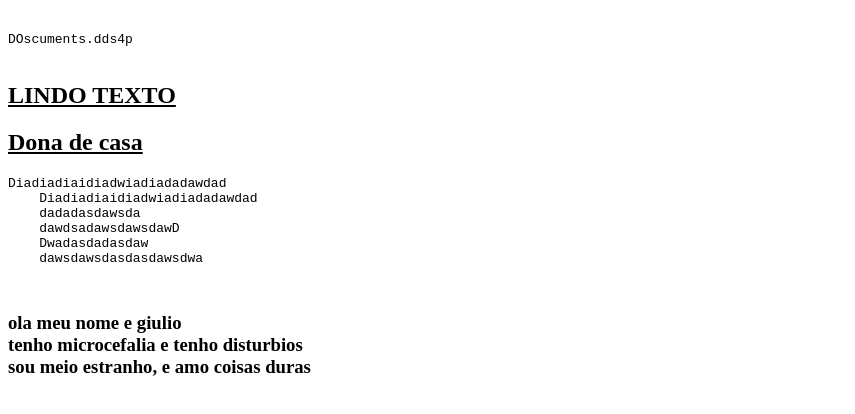
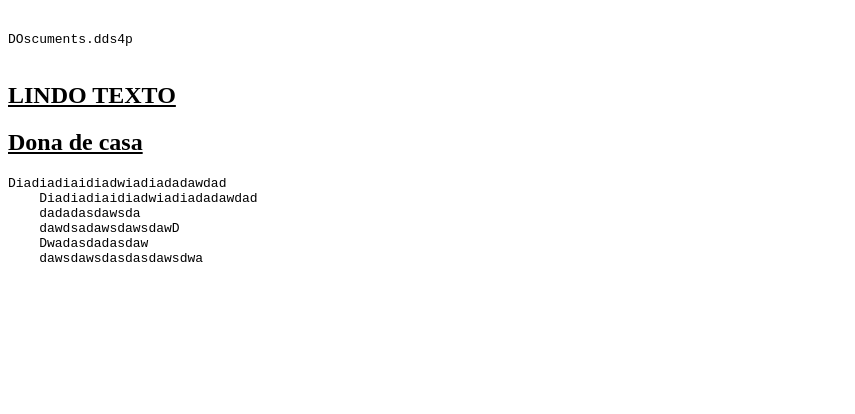
Before and after one commit to GabrielSantana0/html-css, a plain HTML site: page exercicios/ex001/index.html in a window 1280 px wide. Shown: the part 110-524 px from the top of the page, without its empty margins (0-855 px from the left). Drawn offline with Linux system fonts and the light colour scheme.

Commit message:
Update index.html

```diff
--- a/exercicios/ex001/index.html
+++ b/exercicios/ex001/index.html
@@ -25,6 +25,5 @@ DOscuments.dds4p
     dawsdawsdasdasdawsdwa
 </p>
 </pre>
-<p><h3>ola meu nome e giulio <br>tenho microcefalia e tenho disturbios <br>sou meio estranho, e amo coisas duras</h3></p>
 </body>
 </html>
```
